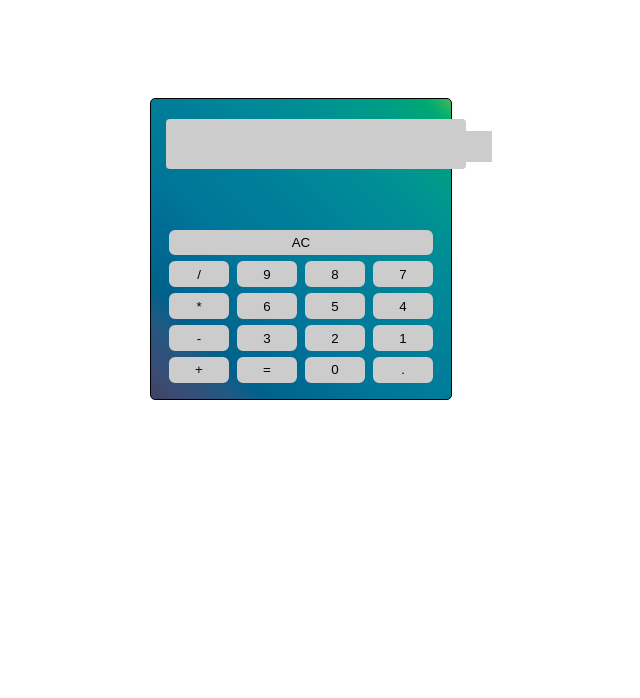
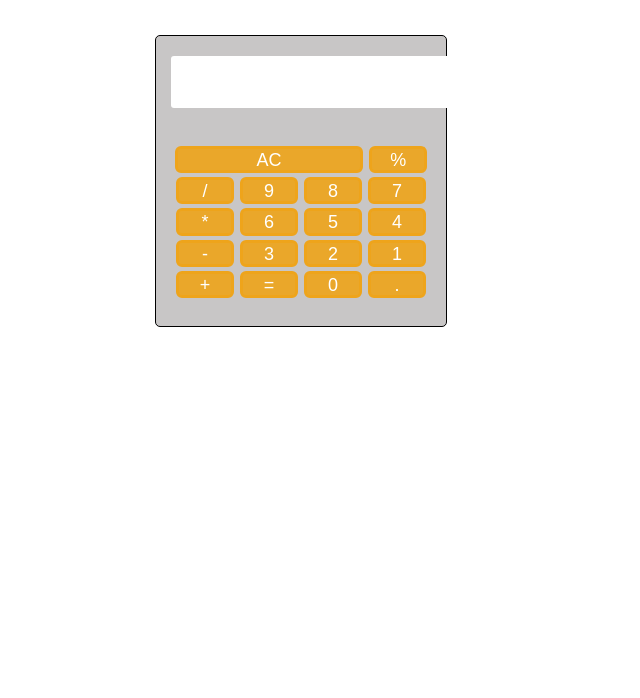
Before and after one commit to Kartikey-j/Calculator, a plain HTML site: page index.html in a window 1280 px wide. Shown: the part 102-800 px from the top of the page, without its empty margins (339-979 px from the left). Drawn offline with Linux system fonts and the light colour scheme.

Commit message:
CSS Styling and code

```diff
--- a/index.html
+++ b/index.html
@@ -8,12 +8,14 @@
     <title>Calculator</title>
 </head>
 <body>
+    <h1 id="heading">CALCULATOR</h1>
     <div id="calculator">
        <div id="first-row">
             <input id="display" type="text">
         </div>
         <div id="input-field">
             <button class="button" id="AC">AC</button>
+            <button class="button" id="percentage">%</button>
             <button class="button" id="divide">/</button>
             <button class="button" id="nine">9</button>
             <button class="button" id="eight">8</button>
--- a/script.js
+++ b/script.js
@@ -18,9 +18,3 @@ Array.from(buttons).forEach((button)=>{
       }
   })
 })
-
-const backspaceBtn = document.getElementById('backspace')
-
-function erase(){
-    display = display.split(" ")
-}
--- a/style.css
+++ b/style.css
@@ -4,11 +4,15 @@
 div#calculator{
     display: flex;
     flex-wrap: wrap;
-    width: 300px;
-    height: 300px;
+    width: 290px;
+    height: 290px;
     border: 1px solid black;
     border-radius: 5px;
-    margin:200px auto ;
+    margin:50px auto ;
+}
+
+div#calculator{
+    background-color: rgb(200, 198, 198);
 }
 
 div#first-row{
@@ -22,40 +26,15 @@ div#first-row{
 
 button
 {
-    margin: 3px 2px;
+    margin: 2px 1px;
     width: 20%;
     height: 15%;
     flex-basis: 24%;
-    border: 2px solid rgb(205, 204, 204) ;
+    border: 3px solid rgb(238, 164, 27) ;
     border-radius: 6px;
-    background-color: rgb(205, 204, 204);
-}
-
-div#calculator{
-    background-image: linear-gradient(
-  45deg,
-  hsl(240deg 20% 32%) 0%,
-  hsl(228deg 27% 33%) 3%,
-  hsl(219deg 35% 34%) 6%,
-  hsl(212deg 46% 33%) 10%,
-  hsl(205deg 62% 32%) 14%,
-  hsl(198deg 100% 27%) 19%,
-  hsl(197deg 100% 28%) 24%,
-  hsl(196deg 100% 29%) 31%,
-  hsl(194deg 100% 30%) 38%,
-  hsl(192deg 100% 30%) 47%,
-  hsl(190deg 100% 30%) 56%,
-  hsl(187deg 100% 30%) 65%,
-  hsl(183deg 100% 29%) 73%,
-  hsl(179deg 100% 29%) 79%,
-  hsl(174deg 100% 30%) 84%,
-  hsl(170deg 100% 31%) 89%,
-  hsl(165deg 100% 32%) 92%,
-  hsl(161deg 100% 33%) 95%,
-  hsl(153deg 82% 38%) 97%,
-  hsl(137deg 49% 47%) 99%,
-  hsl(117deg 40% 52%) 100%
-);
+    background-color: rgba(238, 164, 27, 0.908);
+    color: white;
+    font-size: 18px;
 }
 
 input#display{
@@ -63,8 +42,10 @@ input#display{
     font-size: 25px;
     font-weight: 400;
     margin: 12px 0px;
-    background-color: rgb(205, 204, 204);
     border: 0;
+    border-radius: 3px;
+    height: 100%;
+    margin: 0px 0px;
 }
 
 div#input-field{
@@ -72,5 +53,10 @@ div#input-field{
 }
 
 button#AC{
-    width: 88%;
+    width: 65%;
 }
+
+h1{
+    margin-top: 50px;
+
+}
```
